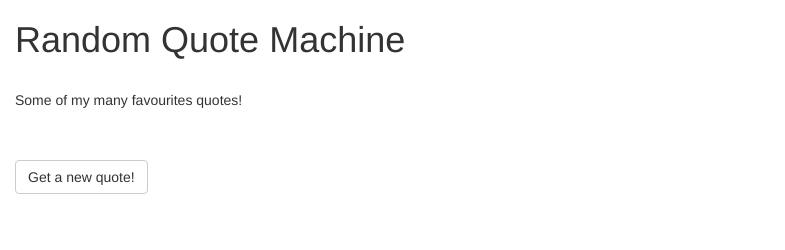
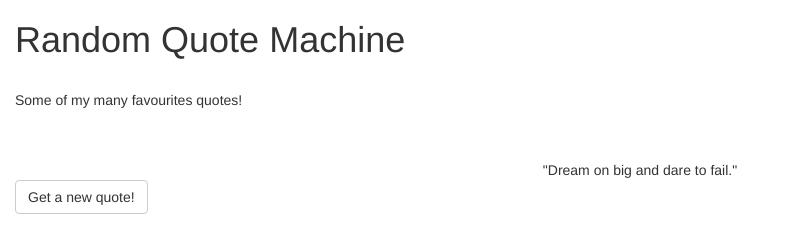
Before and after one commit to luchosr/Random-Quote-Machine, a plain HTML site: page index.html in a window 1280 px wide. Shown: the whole page, without its empty margins (0-785 px from the left). Drawn offline with nearby package versions, Linux system fonts and the light colour scheme.

Commit message:
los cambios hasta donde encontre el error

```diff
--- a/index.html
+++ b/index.html
@@ -21,20 +21,20 @@
       <br><br>
 
 
-        <div class="quotes text-center">
-            <span class="quote"></span>
+        <div class="text-center">
+            <span class="quotes">asdasdasdasd</span>
             <span class="author"></span>
 
 
         </div>
-        <button type="button" name="button" class="btn btn-default" onclick="newQuote()">Get a new quote!</button>
+        <button type="button" name="button" class="btn btn-default">Get a new quote!</button>
 
     </div>
     </main>
 
     <script src="https://code.jquery.com/jquery-3.2.1.slim.js" integrity="sha256-tA8y0XqiwnpwmOIl3SGAcFl2RvxHjA8qp0+1uCGmRmg=" crossorigin="anonymous"></script>
 
-    <script type="text/javascript" src=".js/index.js">
+    <script type="text/javascript" src="js/script.js">
     </script>
 </body>
 
--- a/js/script.js
+++ b/js/script.js
@@ -1,12 +1,21 @@
-var quotes = [
-  "\"¡D'oh!!.\" - Homer J. SImpson",
-  "\"Talent is the man in freedom, born in anyone who feels able to fly with their ideas.\" - Luis A. Spinetta",
-  "\"Beneath this mask there is more than flesh. Beneath this mask there is an idea, Mr Creedy. And ideas are bullet-proof!.\" - V (V for vendetta)",
-  "\"Dream on big and dare to fail.\" - Norman Vaughan",
-  "\"Quality is not an act, is a habit\" - Aristotle"
-]
+//alert("funciona el js");
+var newQuote = function (){
+  // alert("testeando!");
+   var randomNumber = Math.floor(Math.random() * (quotes.length));
+  // alert(randomNumber);
+   $(".quotes").text(quotes[randomNumber]);
+   };
+   var quotes = [
+     "\"¡D'oh!!.\" ",
+     "\"Talent is the man in freedom, born in anyone who feels able to fly with their ideas.\"",
+     "\"Beneath this mask there is more than flesh. Beneath this mask there is an idea, Mr Creedy. And ideas are bullet-proof!.\"",
+     "\"Dream on big and dare to fail.\"",
+     "\"Quality is not an act, is a habit\""
+   ];
+   var authors = [ "- Homer J. SImpson", "- Luis A. Spinetta",  "- V (V for vendetta)" , " - Norman Vaughan" , " - Aristotle"];
 
-var randomNumber = Math.floor(Math.random() * (quotes.length));
-var newQuote = function (){
+$(document).ready(function(){
+  $(".btn").on("click", newQuote());
 
-}
+
+   });
```
